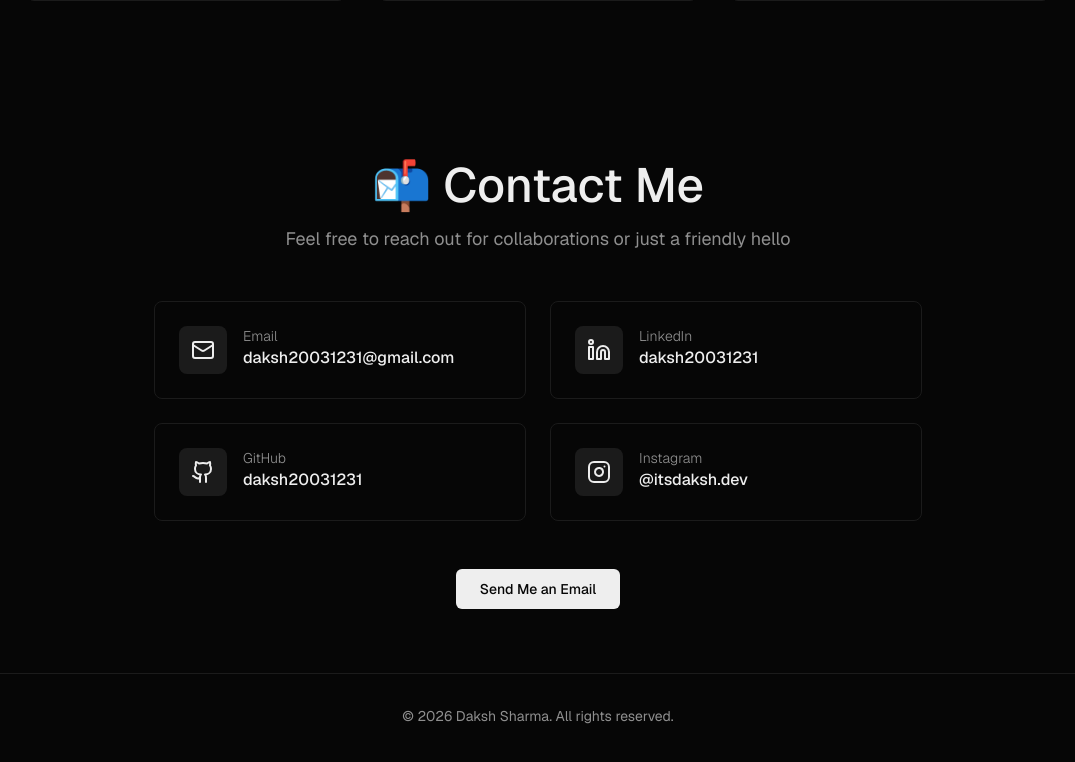
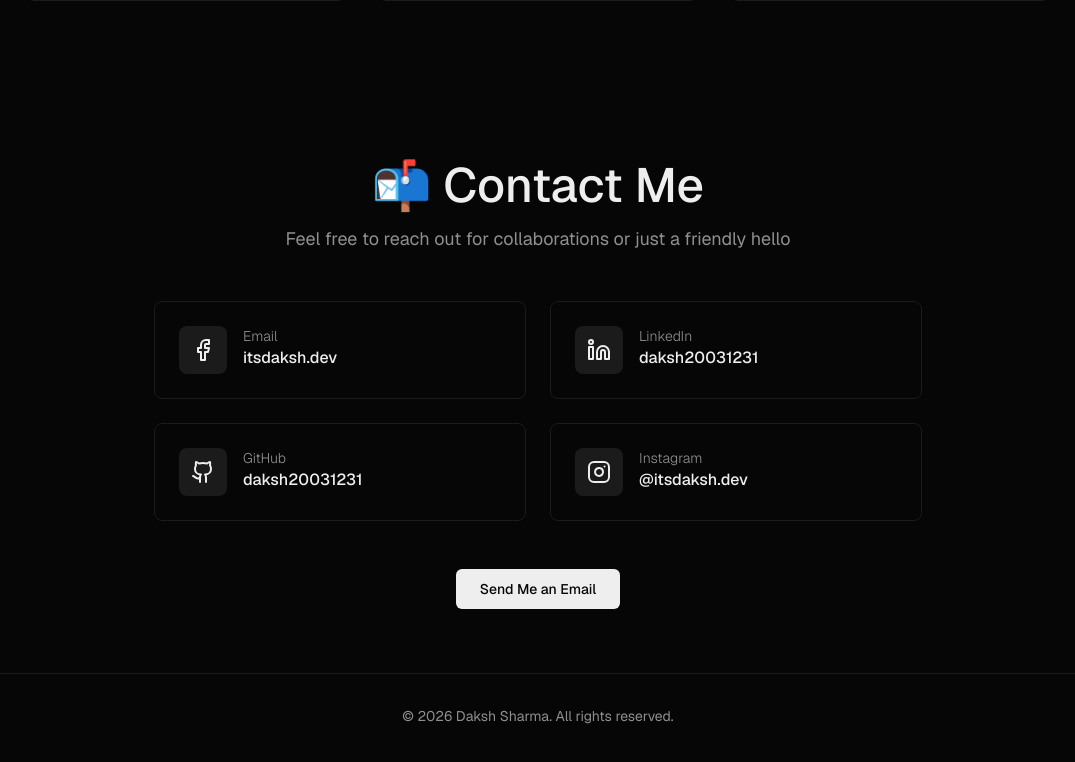
Before and after one commit to daksh20031231/Portfolio-website, a Next.js app: page / in a window 1280 px wide. Shown: the part 5233-5995 px from the top of the page, without its empty margins (102-1177 px from the left). Built offline with nearby package versions, Linux system fonts and the light colour scheme.

Commit message:
Updated portfolio website

```diff
--- a/components/sections/contact.tsx
+++ b/components/sections/contact.tsx
@@ -1,14 +1,14 @@
 'use client';
 
-import { Mail, Linkedin, Github, Instagram } from 'lucide-react';
+import { Mail, Linkedin, Github, Instagram,Facebook } from 'lucide-react';
 import { Button } from '@/components/ui/button';
 
 const contacts = [
   {
-    icon: Mail,
+    icon: Facebook,
     label: 'Email',
-    value: 'daksh20031231@gmail.com',
-    href: 'mailto:daksh20031231@gmail.com',
+    value: 'itsdaksh.dev',
+    href: 'https://www.facebook.com/itsdaksh.dev/',
   },
   {
     icon: Linkedin,
```
